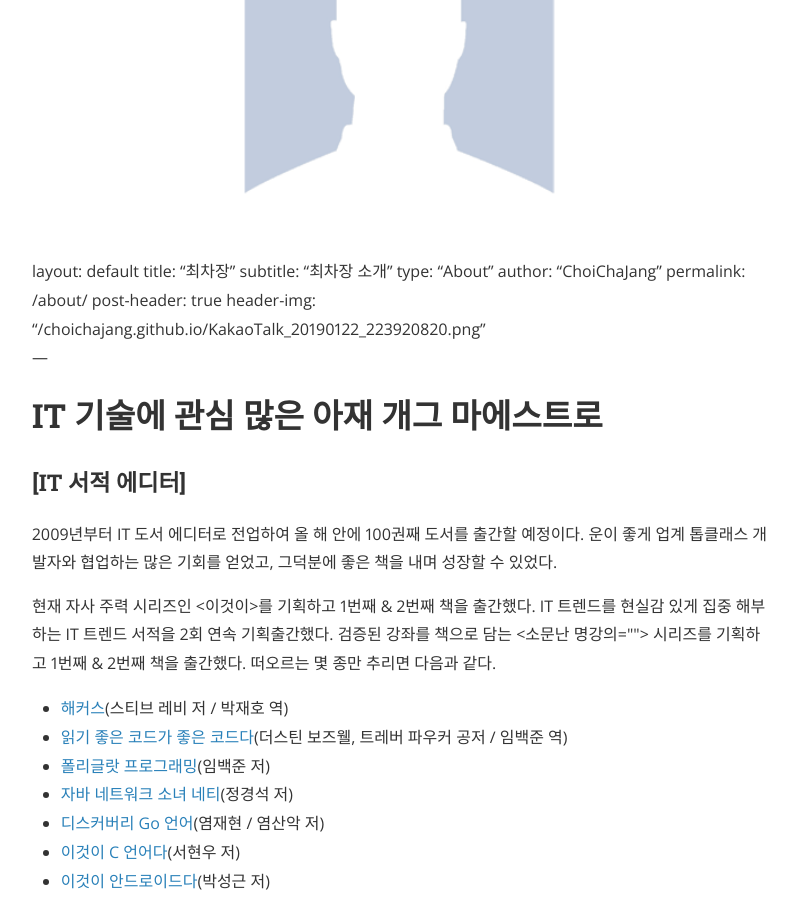
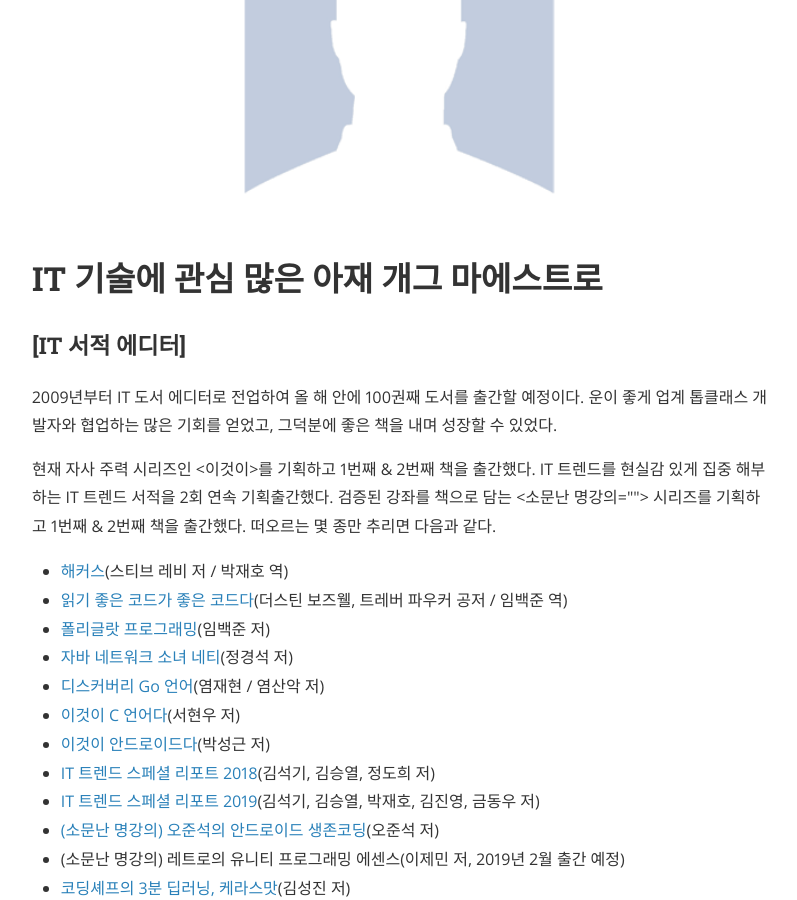
Before and after one commit to hwchoi2009/choichajang.github.io, a Jekyll site: the page built from about.md, in a window 1280 px wide and 900 px high, scrolled down 320 px. Shown: the whole window, without its empty margins (240-1037 px from the left). Built offline with Jekyll 4.4.1, drawn with Linux system fonts in a browser that asks for light colours; nearby versions of some CDN libraries.

Commit message:
Update about.md

```diff
--- a/about.md
+++ b/about.md
@@ -1,20 +1,12 @@
 ---
 layout: page
 title: About
+author: "ChoiChaJang"
 permalink: /about/
 ---
 
 <img src="{{ site.baseurl }}/assets/profile-placeholder.gif" title="Profile Picture" class="profile">
----
-layout: default
-title: "최차장"
-subtitle: "최차장 소개"
-type: "About"
-author: "ChoiChaJang"
-permalink: /about/
-post-header: true
-header-img: "/choichajang.github.io/KakaoTalk_20190122_223920820.png"
----
+
 
 # IT 기술에 관심 많은 아재 개그 마에스트로
 
```
